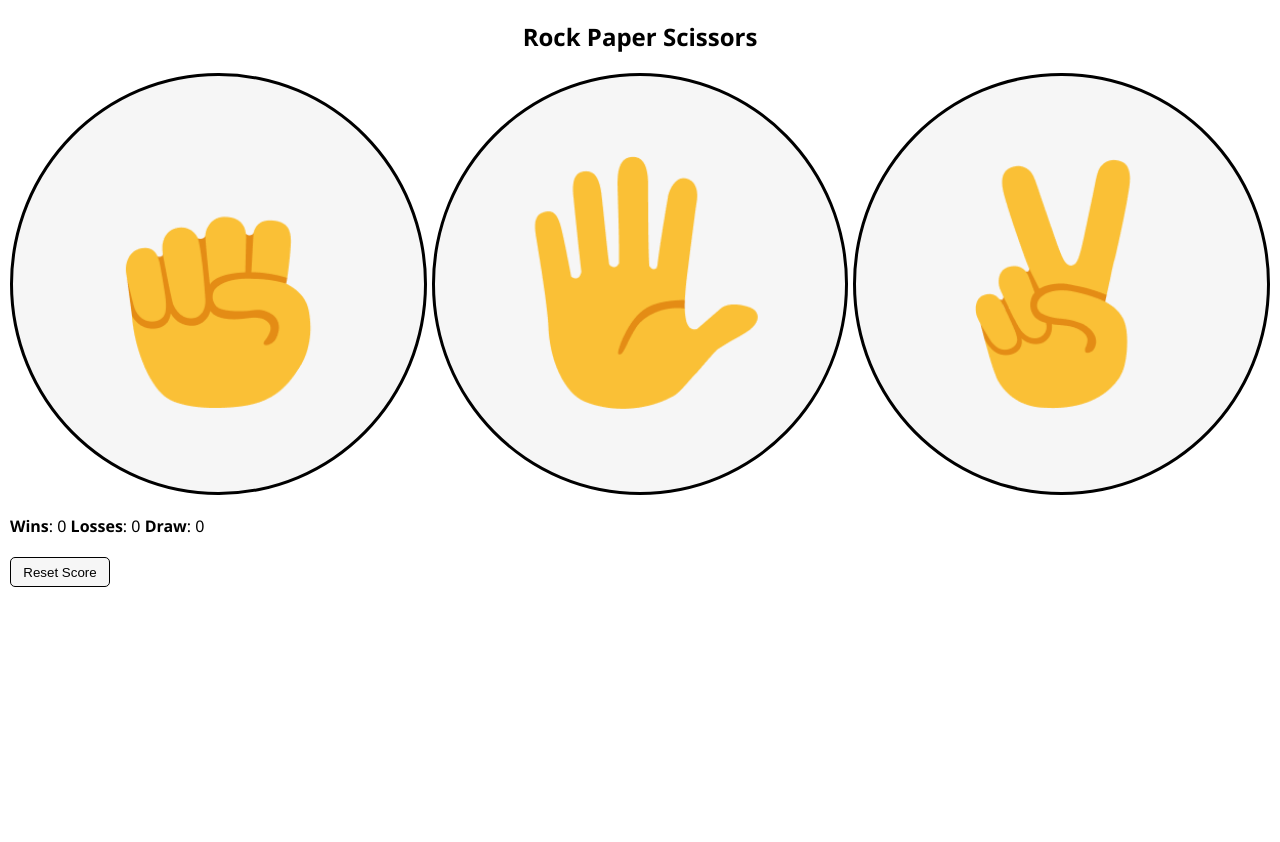
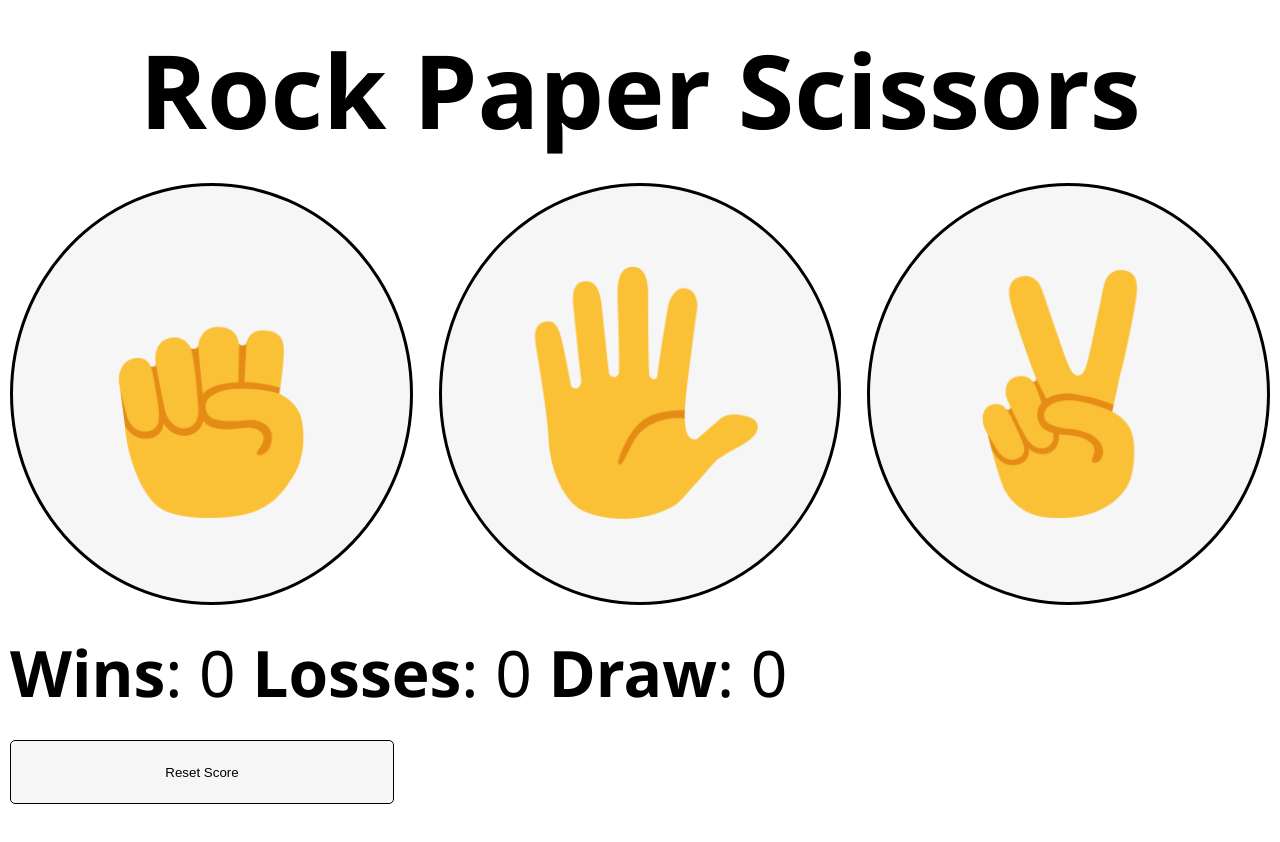
Before and after one commit to mark-ianz/rock-paper-scissors, a plain HTML site: page index.html in a window 1280 px wide. Before the commit the page ends 800 px from the top, so only its background shows below. Drawn offline with Linux system fonts and the light colour scheme.

Commit message:
Add files via upload

```diff
--- a/index.html
+++ b/index.html
@@ -28,7 +28,7 @@
         <img src="./images/scissors-emoji.png" class="button-images">
       </button>
     </div>
-    <p class="js-score"></p>
+    <p class="js-score score"></p>
     <div class="reset-button-container">
       <button class="reset-button" onclick="
         resetScore ();
@@ -158,19 +158,6 @@
         .innerHTML = `The score was reset.`;
       document.querySelector ('.js-result')
         .innerHTML = `The score was reset.`;
-
-      /* document.querySelector ('.js-moves')
-        .innerHTML = ``;
-      document.querySelector ('.result-container')
-        .innerHTML = `The score was reset.`;
-      document.querySelector ('.js-result')
-        .innerHTML = `The score was reset.`;
-      document.querySelector ('.js-user-move')
-          .innerHTML = '';
-      document.querySelector ('.js-computer-move')
-      .innerHTML = '';
-      document.querySelector ('.pop-ups')
-      .innerHTML = ''; */
     }
     function displayPopUps () {
       document.querySelector ('.js-pop-ups')
--- a/style.css
+++ b/style.css
@@ -10,13 +10,13 @@ body {
 .main-container {
   display: flex;
   flex-direction: column;
-  gap: 20px;
+  gap: 3vh;
 }
 
 .title {
   font-weight: bold;
   text-align: center;
-  font-size: 24px;
+  font-size: 8vw;
 }
 
 .play-buttons-container,.reset-button-container {
@@ -27,7 +27,7 @@ body {
 }
 
 .play-buttons-container {
-  gap: 5px;
+  gap: 2vw;
 }
 
 .reset-button-container {
@@ -45,13 +45,26 @@ body {
   cursor: pointer;
   background-color: rgb(246, 246, 246);
   outline: none;
+  transition: 200ms;
+}
+
+.play-buttons:hover ,.reset-button:hover {
+  background-color: rgb(228, 228, 228);
+}
+
+.play-buttons:active ,.reset-button:active {
+  opacity: .7;
+}
+
+.score {
+  font-size: 5vw;
 }
 
 .reset-button {
   border-width: 1px;
   border-radius: 5px;
-  width: 100px;
-  height: 30px;
+  width: 30vw;
+  height: 8vh;
 }
 
 .button-images {
@@ -93,6 +106,7 @@ body {
   display: flex;
   flex-direction: column;
   align-items: center;
+  gap: 2vh;
 }
 
 .versus-image {
```
